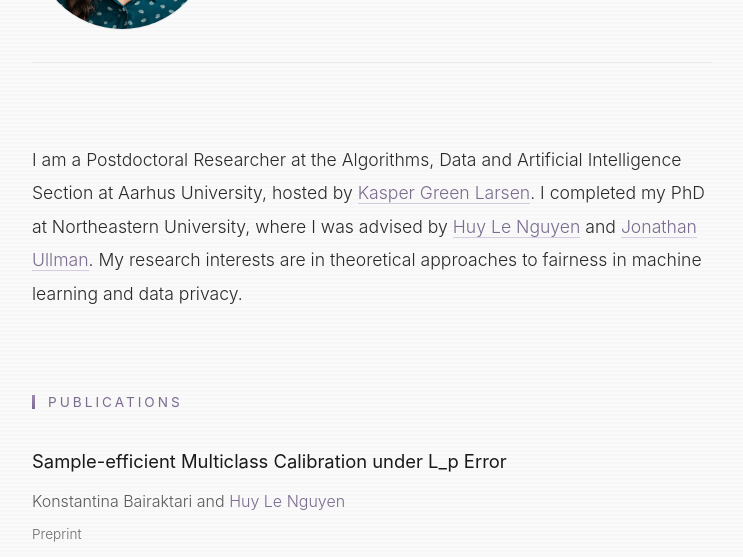
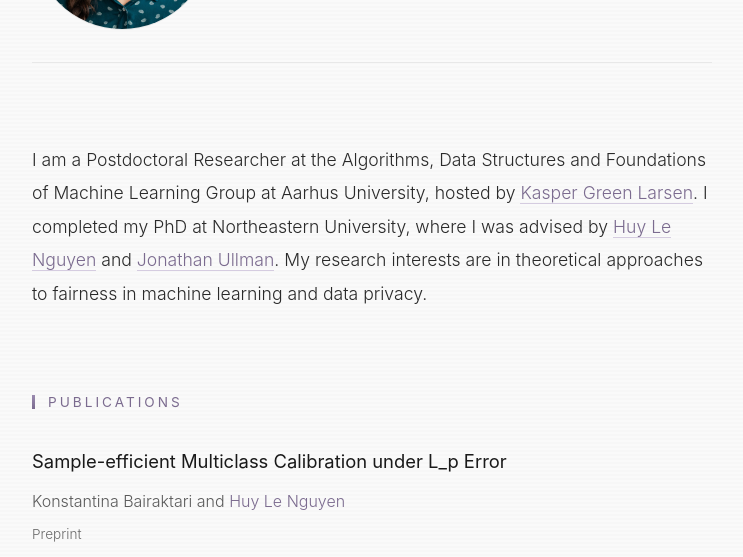
Before and after one commit to konstantinabrk/konstantinabrk.github.io, a plain HTML site: page index.html in a window 1280 px wide. Shown: the part 214-771 px from the top of the page, without its empty margins (268-1011 px from the left). Drawn offline with Linux system fonts and the light colour scheme.

Commit message:
Update index.html

```diff
--- a/index.html
+++ b/index.html
@@ -22,7 +22,7 @@
         </header>
 
         <section class="bio">
-            <p>I am a Postdoctoral Researcher at the Algorithms, Data and Artificial Intelligence Section at Aarhus University, hosted by <a href="https://cs.au.dk/~larsen/">Kasper Green Larsen</a>. I completed my PhD at Northeastern University, where I was advised by <a href="https://www.ccs.neu.edu/home/hlnguyen/">Huy Le Nguyen</a> and <a href="https://www.ccs.neu.edu/home/jullman/">Jonathan Ullman</a>. My research interests are in theoretical approaches to fairness in machine learning and data privacy.</p>
+            <p>I am a Postdoctoral Researcher at the Algorithms, Data Structures and Foundations of Machine Learning Group at Aarhus University, hosted by <a href="https://cs.au.dk/~larsen/">Kasper Green Larsen</a>. I completed my PhD at Northeastern University, where I was advised by <a href="https://www.ccs.neu.edu/home/hlnguyen/">Huy Le Nguyen</a> and <a href="https://www.ccs.neu.edu/home/jullman/">Jonathan Ullman</a>. My research interests are in theoretical approaches to fairness in machine learning and data privacy.</p>
 
         </section>
 
```
